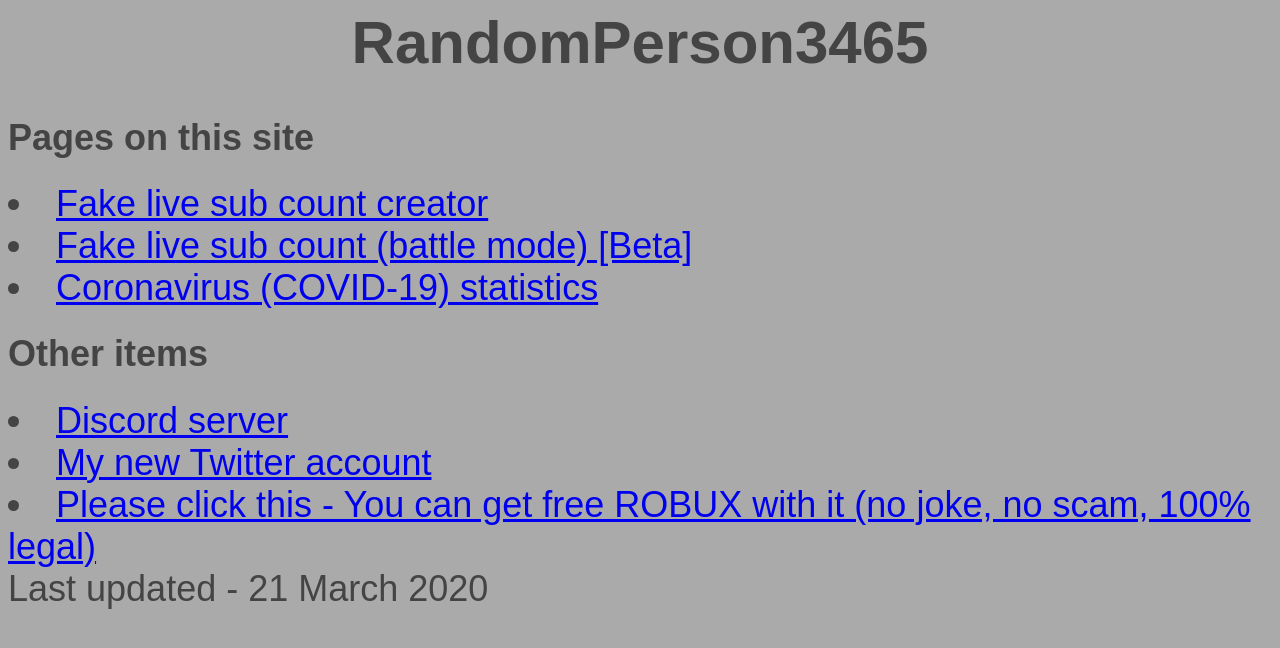
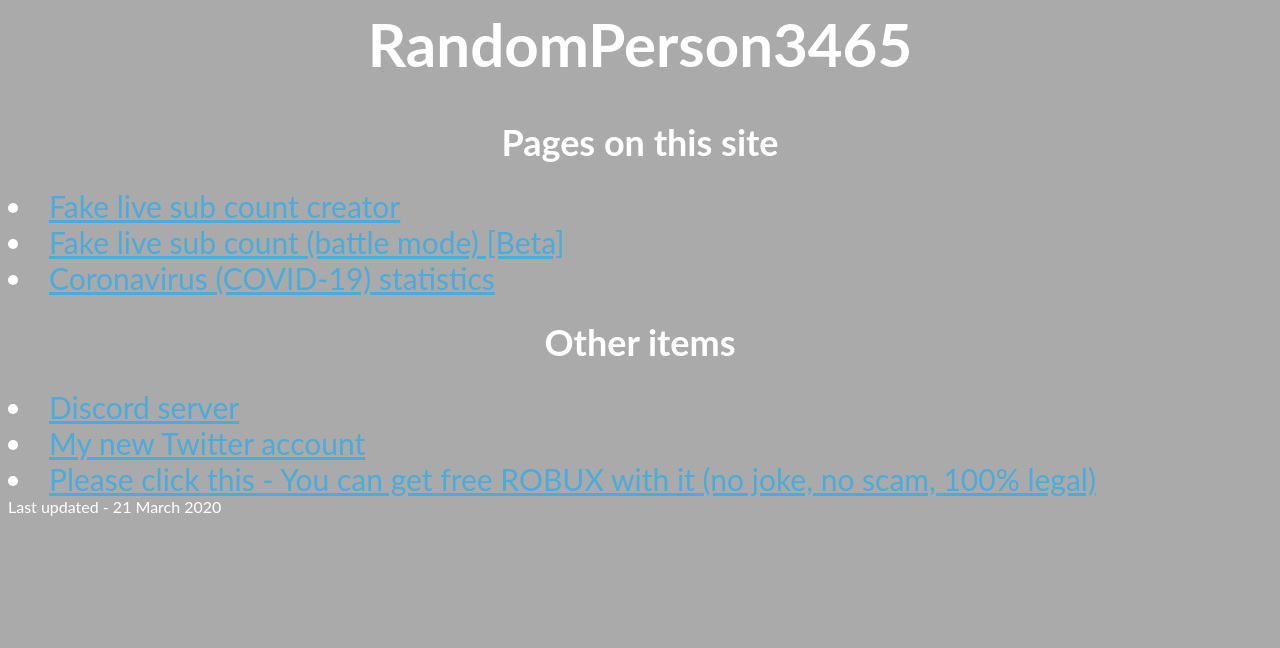
Before and after one commit to RandomPerson3465/randomperson3465.github.io, a plain HTML site: page index.html in a window 1280 px wide. Drawn offline with Linux system fonts and the light colour scheme.

Commit message:
Update main.css

```diff
--- a/src/css/main.css
+++ b/src/css/main.css
@@ -1,9 +1,18 @@
 body {
-    background-color: #aaa;
-    color: #444;
-    font-family: Arial
+    background-color: #43454f;
+    color: #fff;
+    font-family: Lato
 }
-
-div {
+h1 {
+    text-align: center;
+    font-size: 60
+}
+h2 {
     font-size: 36
 }
+li {
+    font-size: 30
+}
+a {
+    color: #4babdb
+}
```
